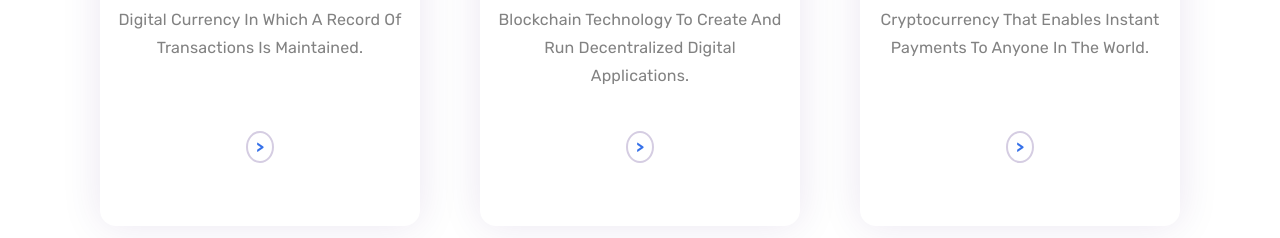
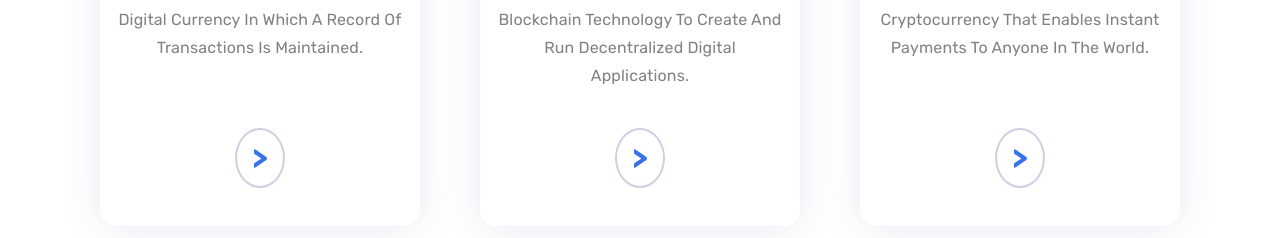
Before and after one commit to oyekanm/Crypto-Landing-Page, a website: page index.html in a window 1280 px wide. Shown: the part 2780-3018 px from the top of the page. Drawn offline with nearby package versions, Linux system fonts and the light colour scheme.

Commit message:
edited style

```diff
--- a/assets/sass/Pages/_home.scss
+++ b/assets/sass/Pages/_home.scss
@@ -122,8 +122,8 @@
 }
 .arrow {
   border: 2px solid rgba(43, 7, 110, 0.2);
-  padding: 5px 8px;
-  font-size: 1.5rem;
+  padding: 10px 15px;
+  font-size: 3rem;
   font-weight: 700;
 }
 .mining {
```
Also changed, not shown: assets/CSS/style.css.
